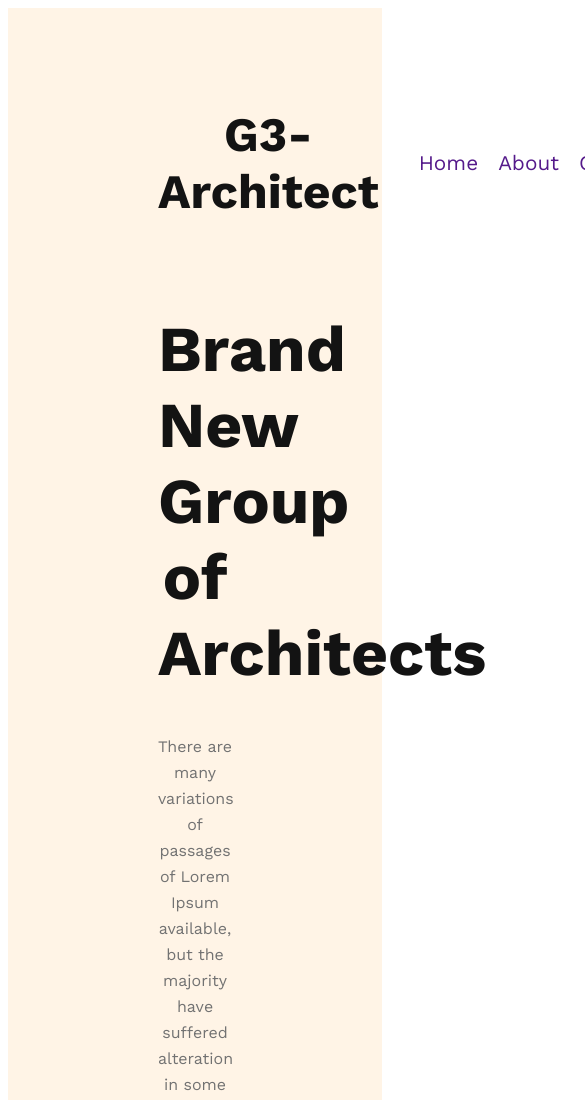
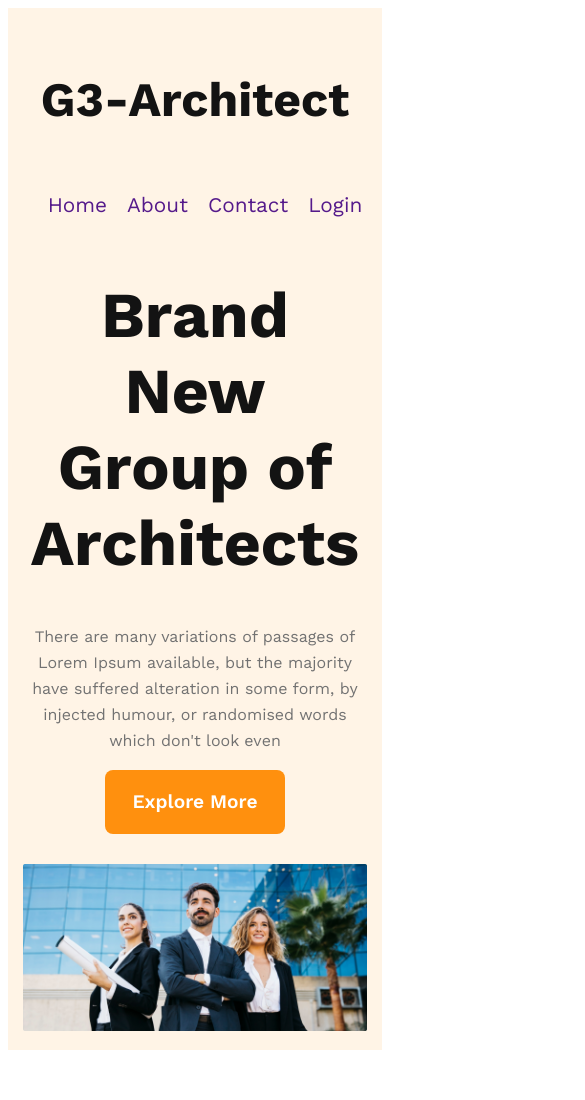
Before and after one commit to pradipcse/G3-Architect, a plain HTML site: page index.html in a window 390 px wide. Shown: the top 1100 px of the page, 585 px wide, since content can reach past the window. After the commit the page ends 1058 px from the top, so only its background shows below. Drawn offline with nearby package versions, Linux system fonts and the light colour scheme.

Commit message:
made responsive

```diff
--- a/architect.css
+++ b/architect.css
@@ -69,9 +69,47 @@ nav li>a {
     background: #FF900E;
     width: 180px;
     height: 64px;
-    border: none;
+    border: 0;
     color: #FFF;
     text-align: center;
     font-size: 1.2rem;
     font-weight: 600;
+    cursor: pointer;
 }
+
+.bannar-img{
+    margin-top: 30px;
+    width: 100%;
+}
+
+
+
+/* responsive designe */
+/* for mobile devic */
+@media  screen and (max-width:576px)
+{
+    header{
+        padding:15px;
+    }
+   nav{
+    flex-direction: column;
+   }
+   /* ul {
+    flex-direction: column;
+   }
+   li{
+    margin-bottom: 10px;
+   } */
+}
+
+/* for tablet phone */
+
+@media screen and (min-width:576px) and (max-width:960)
+{
+   header{
+    padding: 20px;
+   }
+   nav{
+    flex-direction: column;
+   }
+}
--- a/index.html
+++ b/index.html
@@ -29,7 +29,7 @@
             <p class="bannar-discription">There are many variations of passages of Lorem Ipsum available, but the majority have suffered alteration in some form, by injected humour, or randomised words which don't look even</p>
             <button class="btn-primary">Explore More</button>
             </div>
-            <img src="images/banner.png" alt="">
+            <img src="images/banner.png" alt="" class="bannar-img">
         </div>
     </header>
     <main> </main>
```
